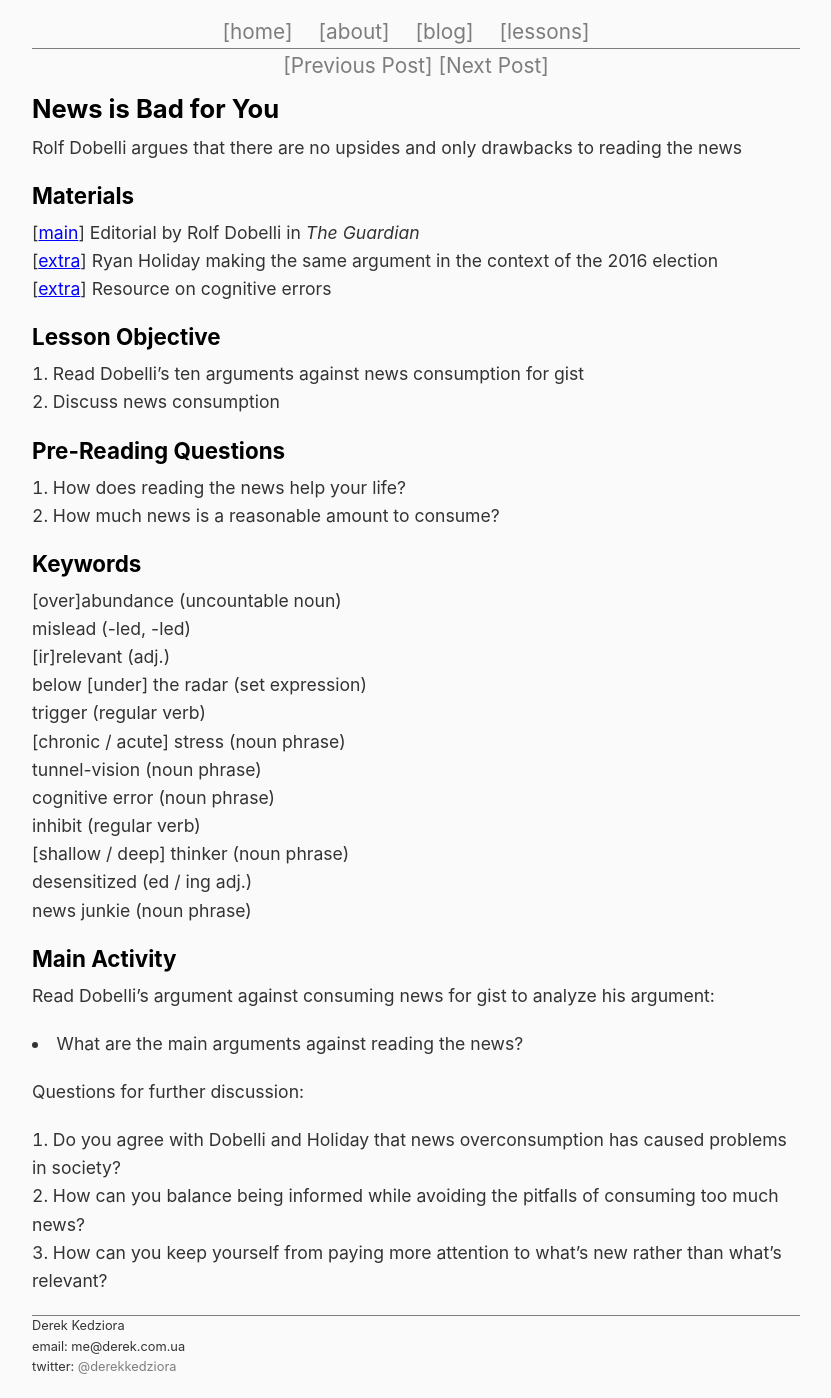
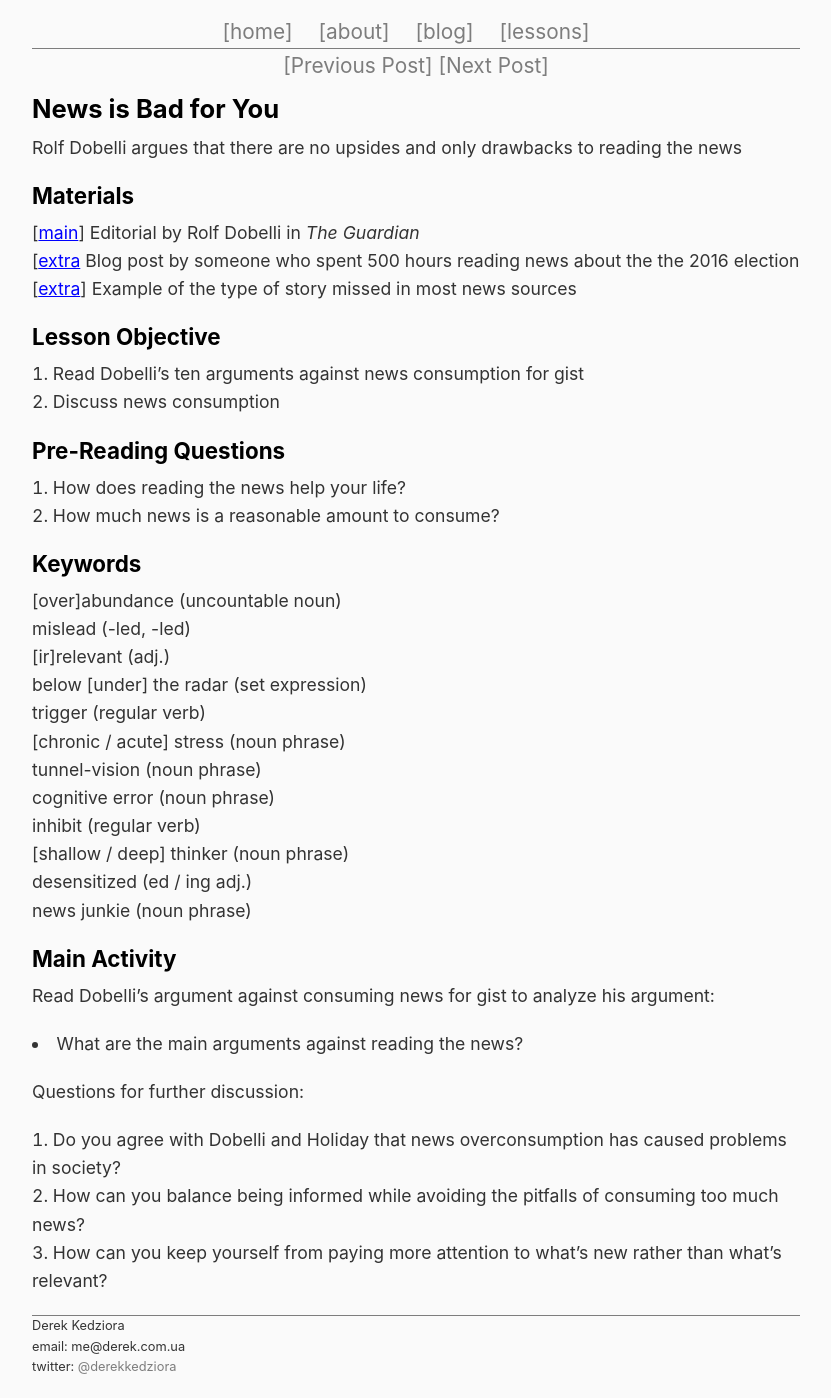
Before and after one commit to ZeroDeth/derekkedziora.github.io, a Jekyll site: the page built from _posts/2016-11-28-news-is-bad-for-you.md, in a window 1280 px wide. Shown: the whole page, without its empty margins (224-1055 px from the left). Built offline with Jekyll 4.4.1, drawn with Linux system fonts in a browser that asks for light colours.

Commit message:
links added

```diff
--- a/_posts/2016-11-28-news-is-bad-for-you.md
+++ b/_posts/2016-11-28-news-is-bad-for-you.md
@@ -10,8 +10,8 @@ permalink: "/lessons/news-bad-for-you"
 ### Materials
 
 [<a href="https://www.theguardian.com/media/2013/apr/12/news-is-bad-rolf-dobelli" target="_blank">main</a>] Editorial by Rolf Dobelli in *The Guardian*
-[<a href="http://observer.com/2016/11/want-to-really-make-america-great-again-stop-reading-the-news/" target="_blank">extra</a>] Ryan Holiday making the same argument in the context of the 2016 election
-[<a href="https://betterhumans.coach.me/cognitive-bias-cheat-sheet-55a472476b18#.pypd4ut50" target="_target">extra</a>] Resource on cognitive errors
+[<a href="https://medium.com/art-marketing/i-quit-the-news-consider-it-too-6c1c6439b370#.yweiwphal" target="_blank">extra</a> Blog post by someone who spent 500 hours reading news about the the 2016 election
+[<a href="http://www.askthepilot.com/silent-anniversary/" target="_blank">extra</a>] Example of the type of story missed in most news sources
 
 ### Lesson Objective
 
```
Also changed, not shown: _posts/2016-11-21-quit-social-media.md (+1 -0 lines), _posts/2016-12-05-tired-badge-of-honor.md (+1 -0 lines), _posts/2016-12-08-you-should-read-this.md (+2 -2 lines).
